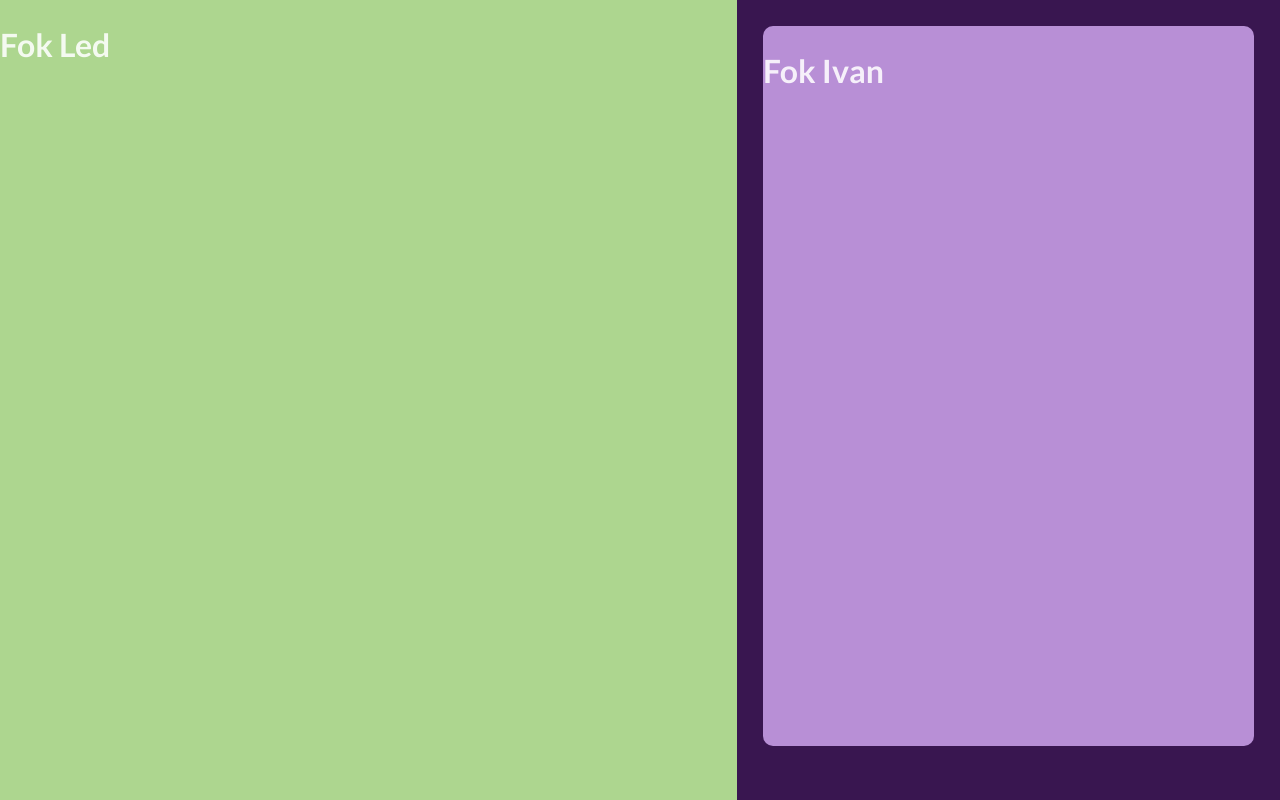
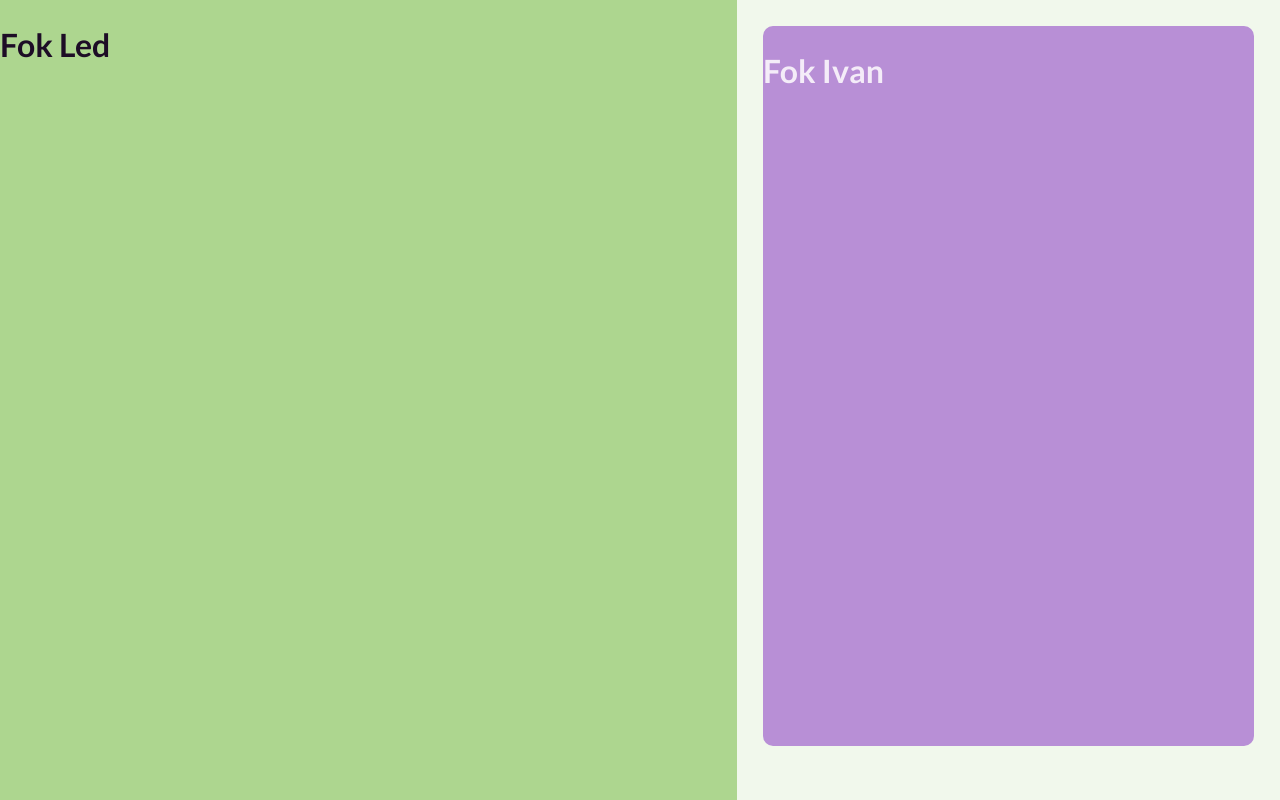
Before and after one commit to IkarosKurtz/Grizzly-Subscription, a React (Vite) app: page / in a window 1280 px wide. Built offline with nearby package versions, Linux system fonts and the light colour scheme.

Commit message:
feat: :sparkles: introduje nuevos colores

```diff
--- a/src/App.css
+++ b/src/App.css
@@ -7,18 +7,20 @@
   flex-direction: row;
   width: 100%;
   height: 100vh;
-  background-color: var(--background-800);
+  background-color: var(--secondary-50);
 }
 .form{
   display: flex;
   width: 60%;
   background-color: var(--secondary-300);
+  color: var(--text-900);
   height: 100%;
 }
 .selectPlan{
   display: flex;
   width: 40%;
   background-color: var(--primary-300);
+  color: var(--text-50);
   height: 90%;
   margin: 2%;
   border-radius: 10px;
```
